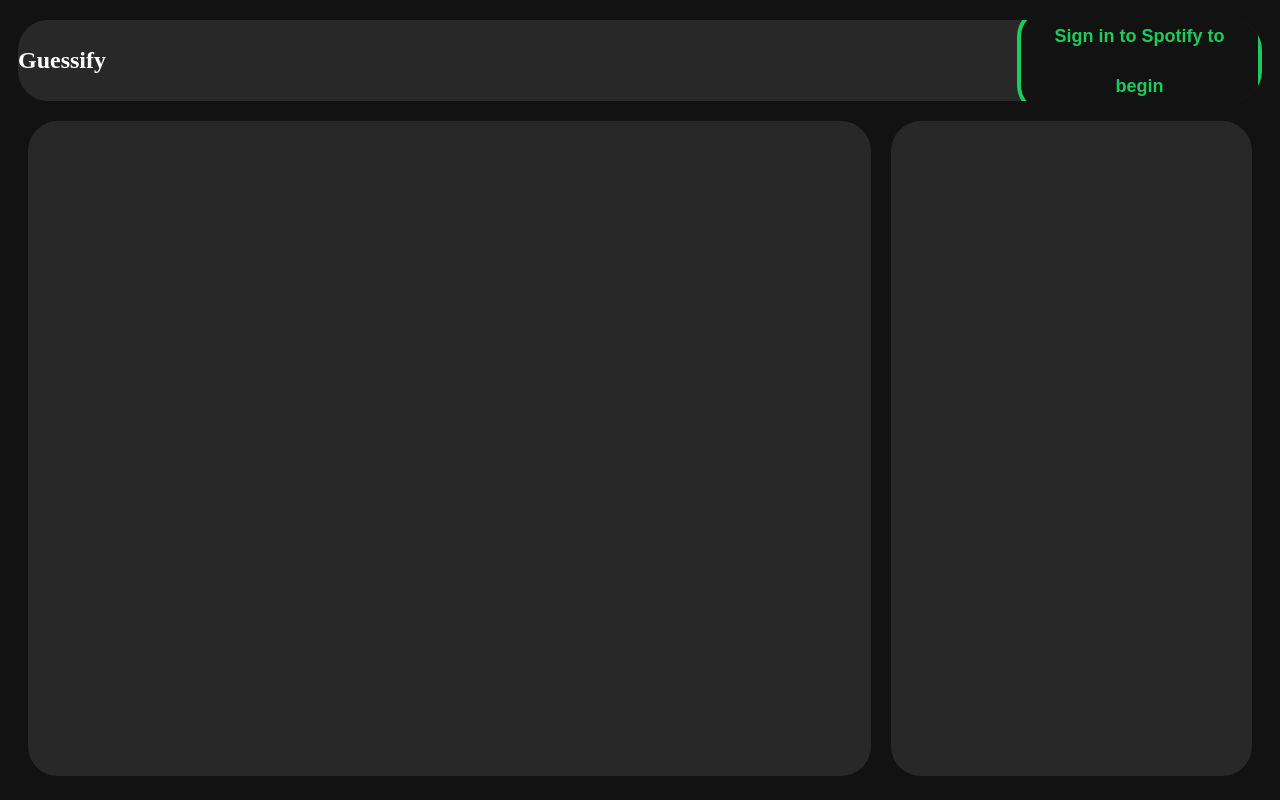
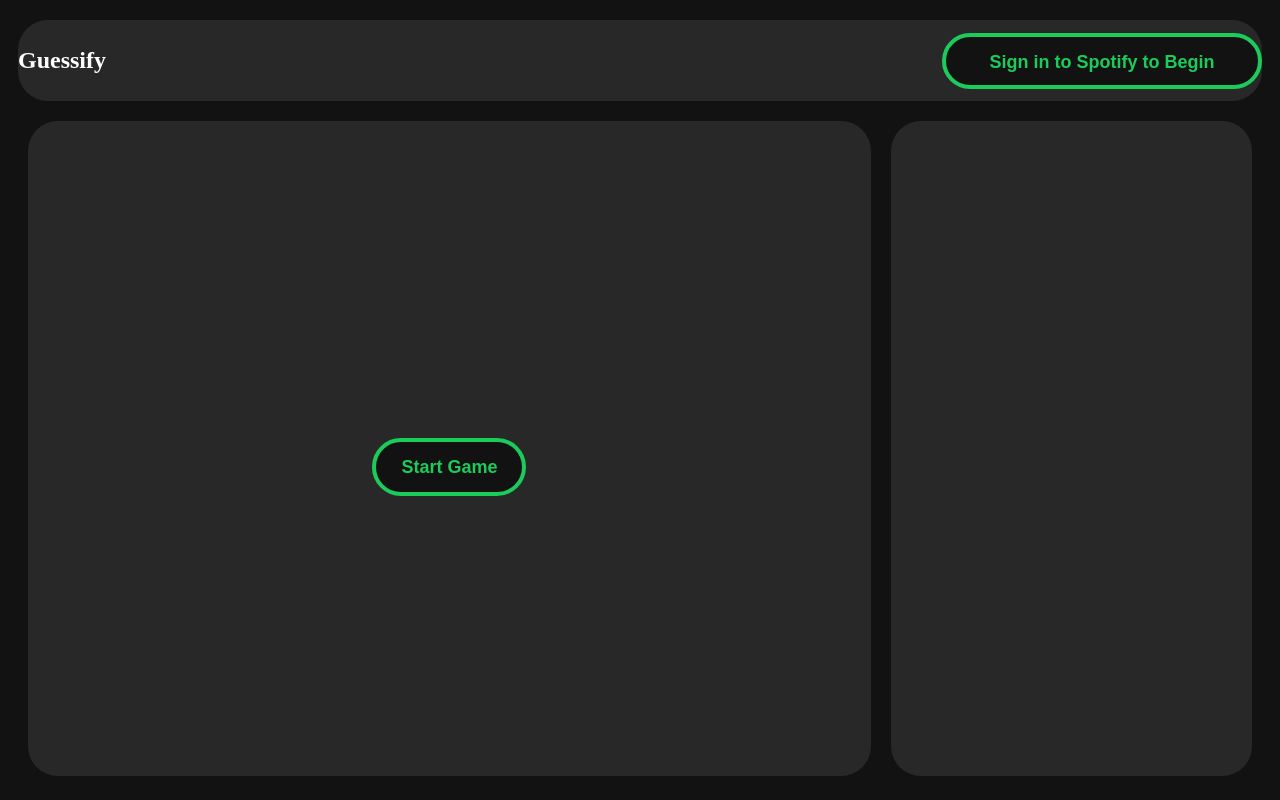
Before and after one commit to jrcardarelli/SpotifyGuessingGame, a Flask app: template templates/index.html in a window 1280 px wide. Run offline with Flask 3, Linux system fonts and the light colour scheme; the template is opened without the code that fills it, so the values that code supplies are empty.

Commit message:
styling updates

```diff
--- a/app.py
+++ b/app.py
@@ -159,22 +159,26 @@ def test_user_data():
         return 0
 
 
-@app.route('/get_new_image')
-def get_new_image():
-    # You can replace this with logic to fetch a dynamic image URL
+@app.route('/retrieve_user_name')
+def retrieve_user_name():
+    if access_token != '':
+        url = "https://api.spotify.com/v1/me"
+        headers = {
+            "Authorization": "Bearer " + access_token,
+        }
 
-    lz_uri = 'spotify:artist:36QJpDe2go2KgaRleHCDTp'
-    spotify = spotipy.Spotify(client_credentials_manager=SpotifyClientCredentials())
+        response = requests.get(url, headers=headers)
+        json_data_stuff = response.json()
+        display_name = json_parsing.get_user_display_name(json_data_stuff)
 
-    results = spotify.artist_top_tracks(lz_uri)
-    result = ""
-    for track in results['tracks'][:10]:
-        print('track    : ' + track['name'])
-        print('audio    : ' + track['preview_url'])
-        print('cover art: ' + track['album']['images'][0]['url'])
-        result = track['album']['images'][0]['url']
+        return {
+            "display_name": display_name
+        }
+    else:
+        return {
+            "display_name": "Sign in to Spotify to begin"
+        }
 
-    return jsonify({'new_image_url': result})
 
 @app.route('/check_signed_in')
 def check_signed_in():
@@ -213,6 +217,7 @@ def new_score(score):
 
     return "200"
 
+
 @app.route('/get_high_score')
 def get_high_score():
     url = "https://api.spotify.com/v1/me"
@@ -244,5 +249,6 @@ def get_high_scores():
     # Use jsonify to convert the list of dictionaries to JSON
     return jsonify(scores)
 
+
 if __name__ == '__main__':
     app.run()
--- a/templates/index.html
+++ b/templates/index.html
@@ -100,7 +100,7 @@
     }
 
     #spacer {
-        width: 78%;
+        width: 75%;
     }
 
     div {
@@ -153,6 +153,8 @@
   user-select: none;
   -webkit-user-select: none;
   touch-action: manipulation;
+    height: 3.5rem;
+    width: 20rem;
 }
 
 .title{
@@ -263,7 +265,7 @@
         <h2>Guessify</h2>
         <div id="spacer"></div>
         <a href='/test'>
-            <button class="button-75" role="button" type="button">Sign in to Spotify to begin</button>
+            <input type="button" value="Sign in to Spotify to Begin" id="button-75" class="button-75"></input>
         </a>
     </div>
     <div id="surrounding2">
@@ -274,7 +276,6 @@
                     <h2 id="timerDisplay">Time Elapsed: __</h2>
                 </div>
                 <div id="answer-container">
-                    <h3 id="feedback"></h3>
                     <h3 id="question"></h3>
                     <audio id="audioPreview" hidden src=""></audio>
                     <div id="input-box">
@@ -282,7 +283,8 @@
                         <input id="allInput" type="text">
                         <button class="button-74" role="button" onclick="nextSong()">Submit</button>
                     </div>
-                    <button class="button-74" role="button" onclick="startGame()">Start Game</button>
+                    <h3 id="feedback"></h3>
+                    <button id="idk" class="button-74" role="button" onclick="startGame()">Start Game</button>
                 </div>
             </div>
         </div>
@@ -302,13 +304,15 @@
                 .then(data => {
                     if(data.signedIn) {
                         isSignedIn = true;
+                        update_user_name();
+                        document.getElementById("image-container").style.display = 'none';
+                        document.getElementById("input-box").style.display = 'none';
+                        document.getElementById("question").style.display = 'none';
                         document.getElementById("hide-show-container").style.display = '';
-
                     } else {
                         isSignedIn = false;
                         document.getElementById("hide-show-container").style.display = 'none';
                     }
-
                     console.log('signed in: ' + data.signedIn);
                 });
         });
@@ -357,7 +361,7 @@
         }
 
         function startGame() {
-            startTimer()
+            document.getElementById("idk").style.display = 'none';
             fetch('/test_user_data')
                 .then(response => response.json())
                 .then(data => {
@@ -374,10 +378,14 @@
                     console.log(song_names);
 
                     const audioElement = document.getElementById('audioPreview');
+                    document.getElementById("image-container").style.display = '';
+                    document.getElementById("input-box").style.display = '';
+                    document.getElementById("question").style.display = '';
                     audioElement.src = data.previews[0];
                     audioElement.load();
                     audioElement.play();
                 })
+            startTimer();
             updateQuestion();
         }
 
@@ -424,7 +432,7 @@
                 document.getElementById("feedback").innerText = "Success!";
 
                 console.log("Success!");
-                document.getElementById("feedback").style.color = 'green';
+                document.getElementById("feedback").style.color = "rgb(28, 203, 91)";
 
                 questionType = getRandomInt(0, 3);
                 document.getElementById("allInput").innerText = '';
@@ -487,6 +495,15 @@
                 updateTimerDisplay();
             }, 1000);
         }
+
+        function update_user_name() {
+            fetch('/retrieve_user_name')
+                .then(response => response.json())
+                .then(data => {
+
+                    document.getElementById("button-75").value = data.display_name;
+                });
+        }
     </script>
 </body>
 </html>
```
